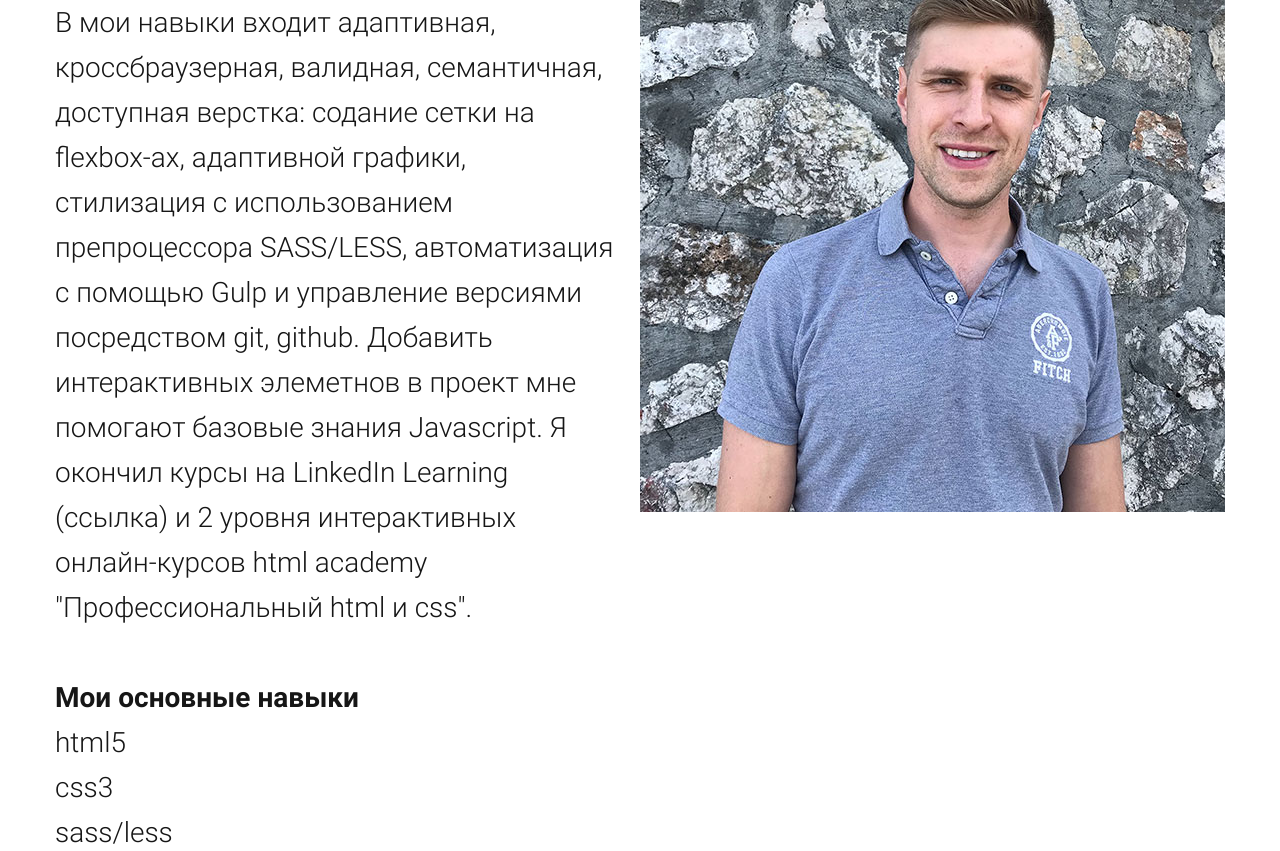
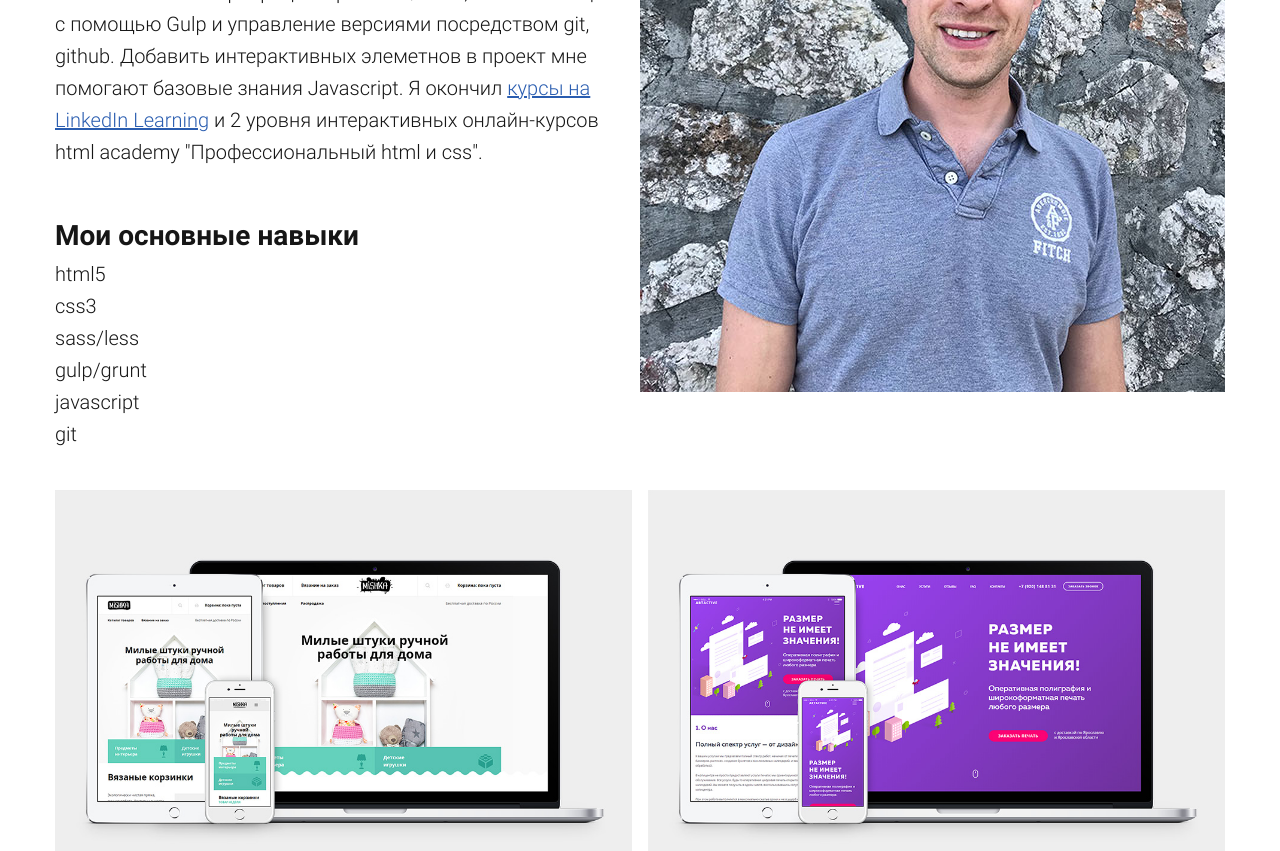
Before and after one commit to shampansky/resume, a website: page source/index.html in a window 1280 px wide. Shown: the part 579-1430 px from the top of the page. Drawn offline with nearby package versions, Linux system fonts and the light colour scheme; files that its build step writes are made by us from their sources.

Commit message:
добавлено описание о себе и уменьшен шрифт описания

```diff
--- a/source/index.html
+++ b/source/index.html
@@ -16,7 +16,7 @@
 
         <div class="about-info__wrapper">
           <h2 class="about-info__header">Обо мне</h2>
-          <p class="about-info__text">В мои навыки входит адаптивная, кроссбраузерная, валидная, семантичная, доступная верстка: содание сетки на flexbox-ах, адаптивной графики, стилизация с использованием препроцессора SASS/LESS, автоматизация с помощью Gulp и управление версиями посредством git, github. Добавить интерактивных элеметнов в проект мне помогают базовые знания Javascript. Я окончил курсы на LinkedIn Learning (ссылка) и 2 уровня интерактивных онлайн-курсов html academy "Профессиональный html и css".</p>
+          <p class="about-info__text">В мои навыки входит адаптивная, кроссбраузерная, валидная, семантичная, доступная верстка: содание сетки на flexbox-ах, адаптивной графики, стилизация с использованием препроцессора SASS/LESS, автоматизация с помощью Gulp и управление версиями посредством git, github. Добавить интерактивных элеметнов в проект мне помогают базовые знания Javascript. Я окончил <a href="http://bit.ly/2JhXyUO">курсы на LinkedIn Learning</a>  и 2 уровня интерактивных онлайн-курсов html academy "Профессиональный html и css".</p>
           <h3 class="about-info__subheader">Мои основные навыки</h3>
           <ul class="about-info__tech-list">
             <li class="about-info__tech-item">html5</li>
@@ -36,11 +36,11 @@
           </picture>
         </div>
 
-        <p class="about-info__links">Все мои работы вы найдете на <a href="https://github.com/shampansky">github.com</a></p>
+        <!-- <p class="about-info__links">Все мои работы вы найдете на <a href="https://github.com/shampansky">github.com</a></p> -->
       </section>
 
       <section class="resume__portfolio protfolio">
-        <h2 class="protfolio__header visually-hidden">Портфолио</h2>
+        <h2 class="protfolio__header visually-hidden">Примеры работ</h2>
         <ul class="protfolio__projects-list">
 
           <li class="protfolio__projects-item">
--- a/source/sass/blocks/about-info.scss
+++ b/source/sass/blocks/about-info.scss
@@ -70,8 +70,8 @@
   .about-info__text {
     margin-bottom: 50px;
 
-    font-size: 28px;
-    line-height: 45px;
+    // font-size: 28px;
+    // line-height: 45px;
   }
 
   .about-info__subheader {
@@ -79,8 +79,8 @@
   }
 
   .about-info__tech-item {
-    font-size: 28px;
-    line-height: 45px;
+    // font-size: 28px;
+    // line-height: 45px;
   }
 
   .about-info__photo-wrapper {
--- a/source/sass/blocks/resume.scss
+++ b/source/sass/blocks/resume.scss
@@ -30,6 +30,10 @@
   line-height: 30px;
 }
 
+.resume__about-info {
+  margin-bottom: 40px;
+}
+
 .resume__footer {
   width: 100%;
   padding: 0 10px;
@@ -58,7 +62,7 @@
   }
 
   .resume__slogan {
-    margin-bottom: 220px;
+    margin-bottom: 100px;
 
     font-size: 36px;
     line-height: 44px;
```
